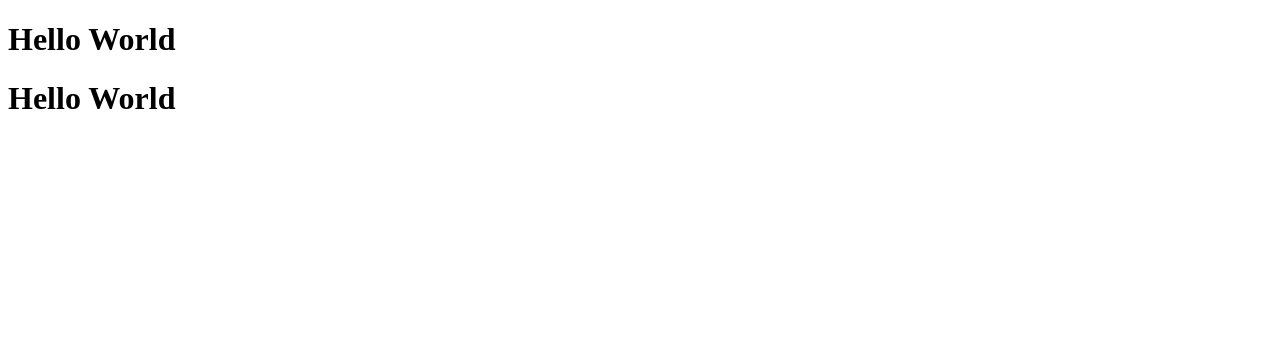
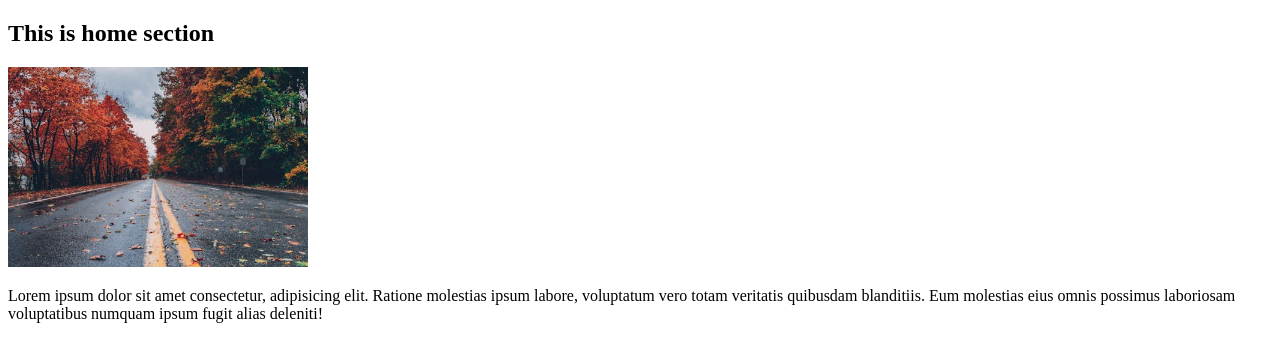
Before and after one commit to diwasbirat/testt, a plain HTML site: page index.html in a window 1280 px wide. Drawn offline with Linux system fonts and the light colour scheme.

Commit message:
updated index.html with bina

```diff
--- a/index.html
+++ b/index.html
@@ -1,15 +1,29 @@
 <!DOCTYPE html>
 <html lang="en">
+  <head>
+    <meta charset="UTF-8" />
+    <meta name="viewport" content="width=device-width, initial-scale=1.0" />
+    <title>Document</title>
+    <style>
+      img {
+        height: 200px;
+      }
+      p {
+        text-align: left;
+      }
+    </style>
+  </head>
 
-<head>
-    <meta charset="UTF-8">
-    <meta name="viewport" content="width=device-width, initial-scale=1.0">
-    <title>Test</title>
-</head>
-
-<body>
-    <h1>Hello World</h1>
-    <h1>Hello World</h1>
-</body>
-
+  <body>
+    <div class="home">
+      <h2>This is home section</h2>
+      <img src="pic1.jpeg" alt="img" />
+      <p>
+        Lorem ipsum dolor sit amet consectetur, adipisicing elit. Ratione
+        molestias ipsum labore, voluptatum vero totam veritatis quibusdam
+        blanditiis. Eum molestias eius omnis possimus laboriosam voluptatibus
+        numquam ipsum fugit alias deleniti!
+      </p>
+    </div>
+  </body>
 </html>
```
Also changed, not shown: bina.html (deleted, +0 -29 lines).
